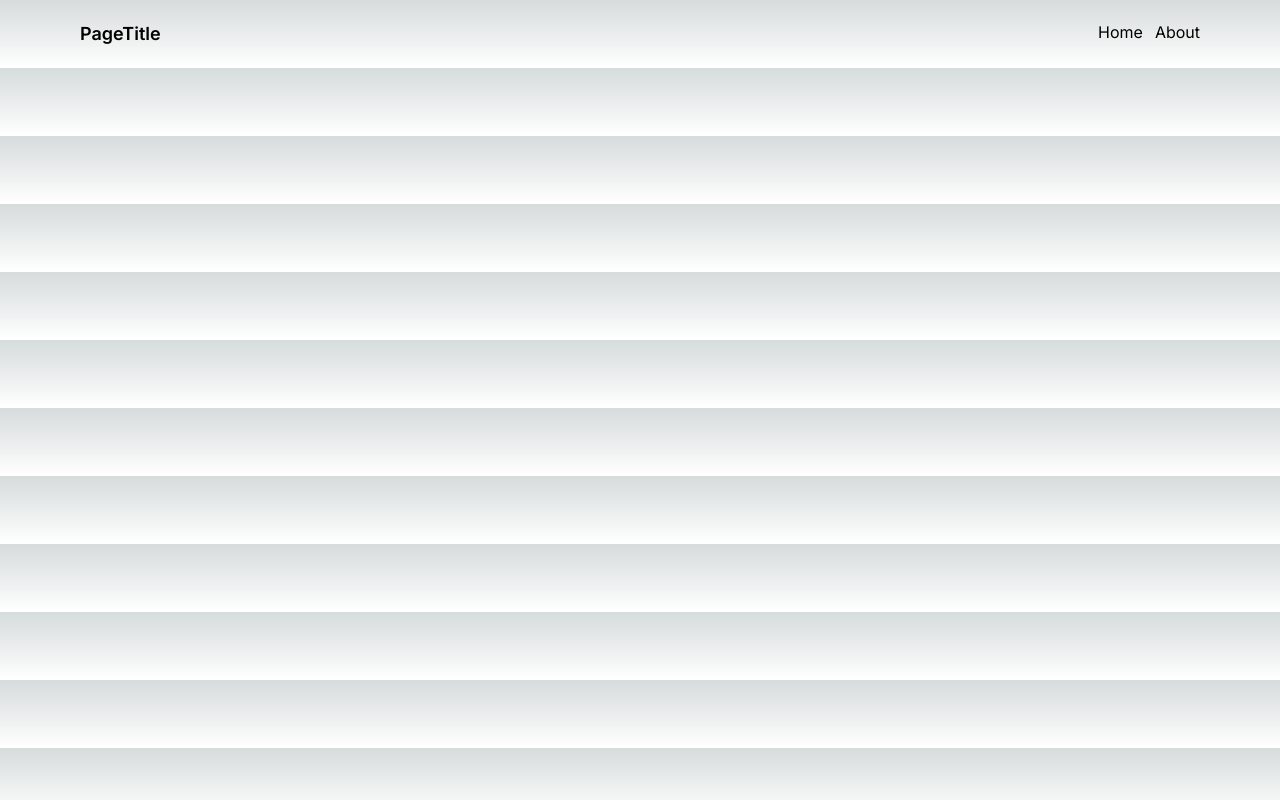
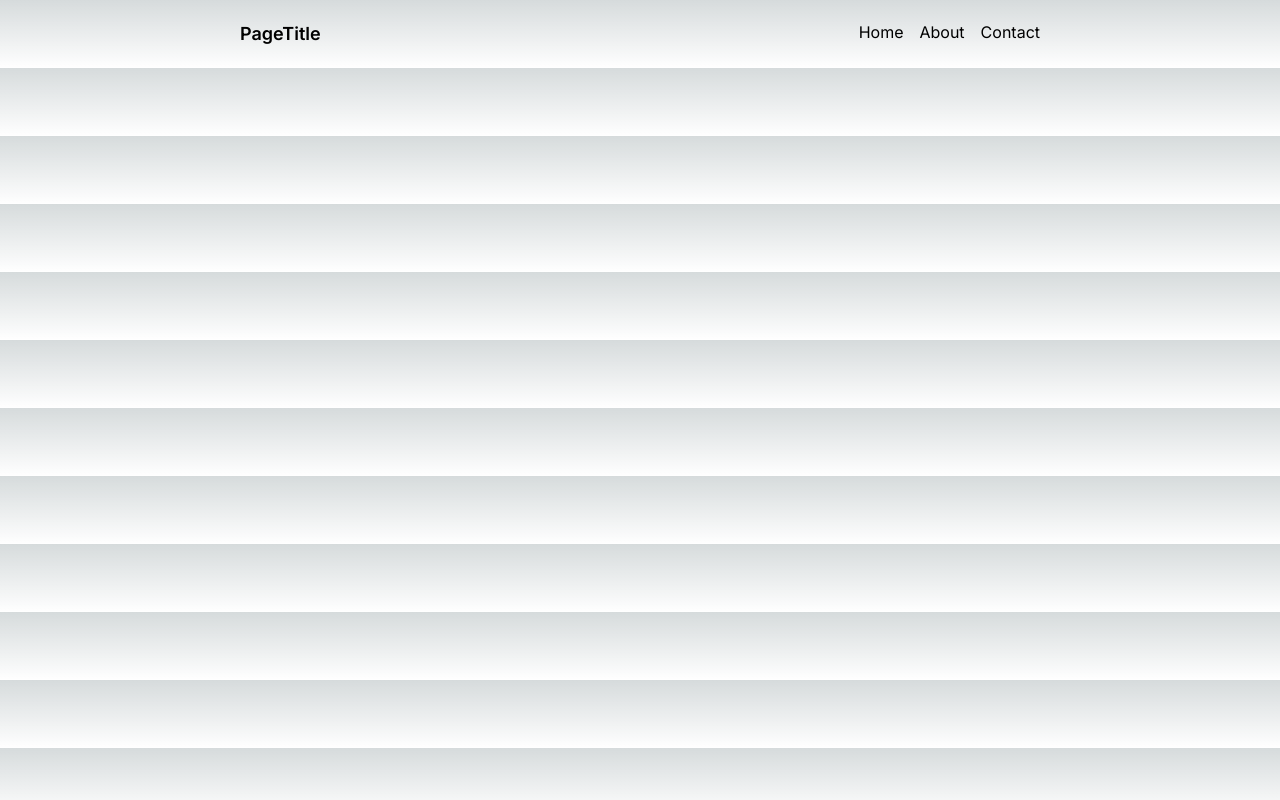
Before and after one commit to kentarokk/blue_city_static_website, a Next.js app: page /playground in a window 1280 px wide. Built offline with nearby package versions, Linux system fonts and the light colour scheme.

Commit message:
NavBarの下線部アニメーション

```diff
--- /dev/null
+++ b/src/app/playground/Page.module.css
@@ -0,0 +1,22 @@
+.item::after {
+  position: absolute;
+  left: 0;
+  bottom: 0px;
+  content: "";
+  width: 100%;
+  height: 2px;
+  background: red;
+  transform: scale(0, 1);
+  transform-origin: left top;
+  transition: transform 0.3s;
+}
+
+.item:hover::after {
+  transform: scale(1, 1);
+}
+
+.nav_items {
+  display: flex;
+  gap: 1rem;
+  position: relative;
+}
--- a/src/app/playground/page.tsx
+++ b/src/app/playground/page.tsx
@@ -1,5 +1,6 @@
 import Link from "next/link";
 import React from "react";
+import style from "./Page.module.css";
 
 const menu_items = [
   {
@@ -14,14 +15,21 @@ const menu_items = [
 
 const PlayGround = () => {
   return (
-    <nav className="my-5 mx-20 flex justify-between">
-      <h2 className="text-lg font-semibold">PageTitle</h2>
+    <nav className="my-5 mx-60 flex justify-between">
+      <h2 className="text-lg font-semibold gap">PageTitle</h2>
       {/* <div className="flex gap-10 text-red-300">
         {menu_items.map((item) => item.title)}
       </div> */}
-      <div className="flex gap-3">
-        <Link href="/">Home</Link>
-        <Link href="/">About</Link>
+      <div className="flex-row flex gap-4">
+        <Link className={style.nav_items} href="/">
+          <span className={style.item}>Home</span>
+        </Link>
+        <Link className={style.nav_items} href="/">
+          <span className={style.item}>About</span>
+        </Link>
+        <Link className={style.nav_items} href="/">
+          <span className={style.item}>Contact</span>
+        </Link>
       </div>
     </nav>
   );
```
